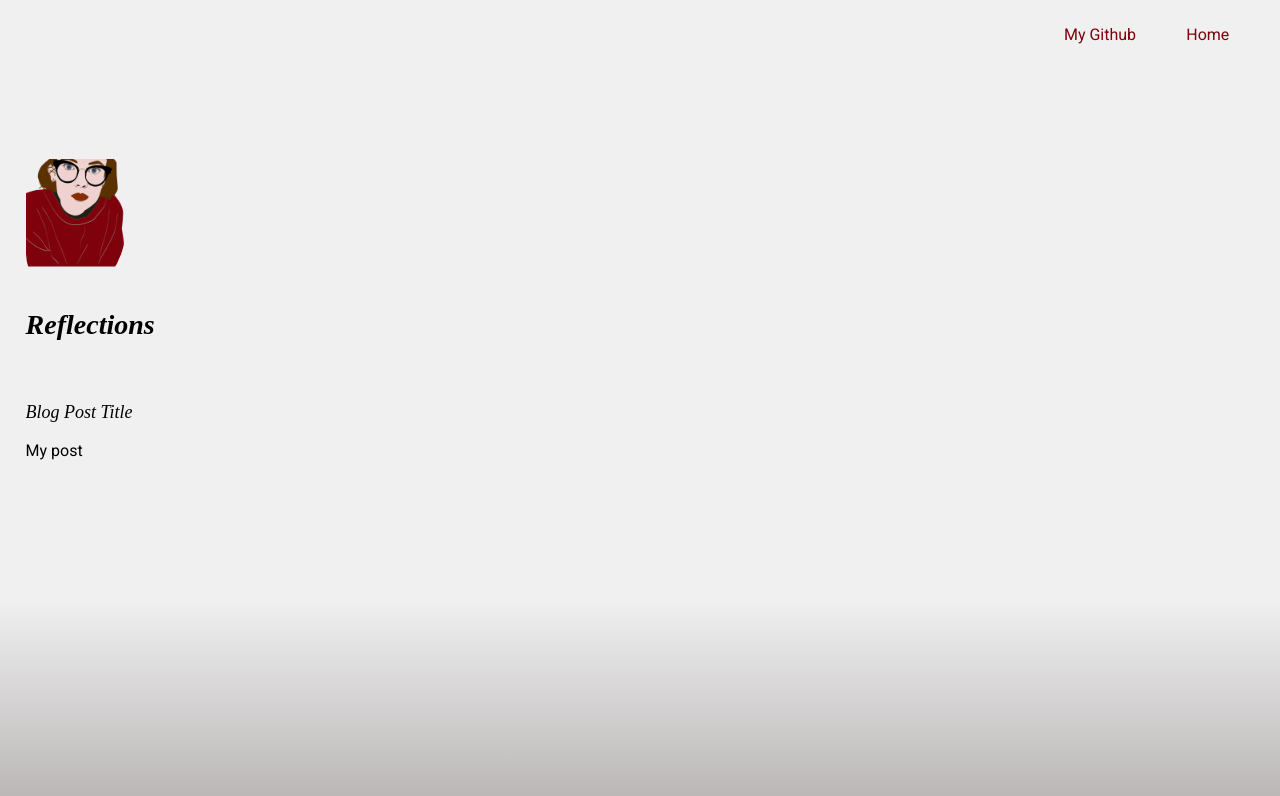
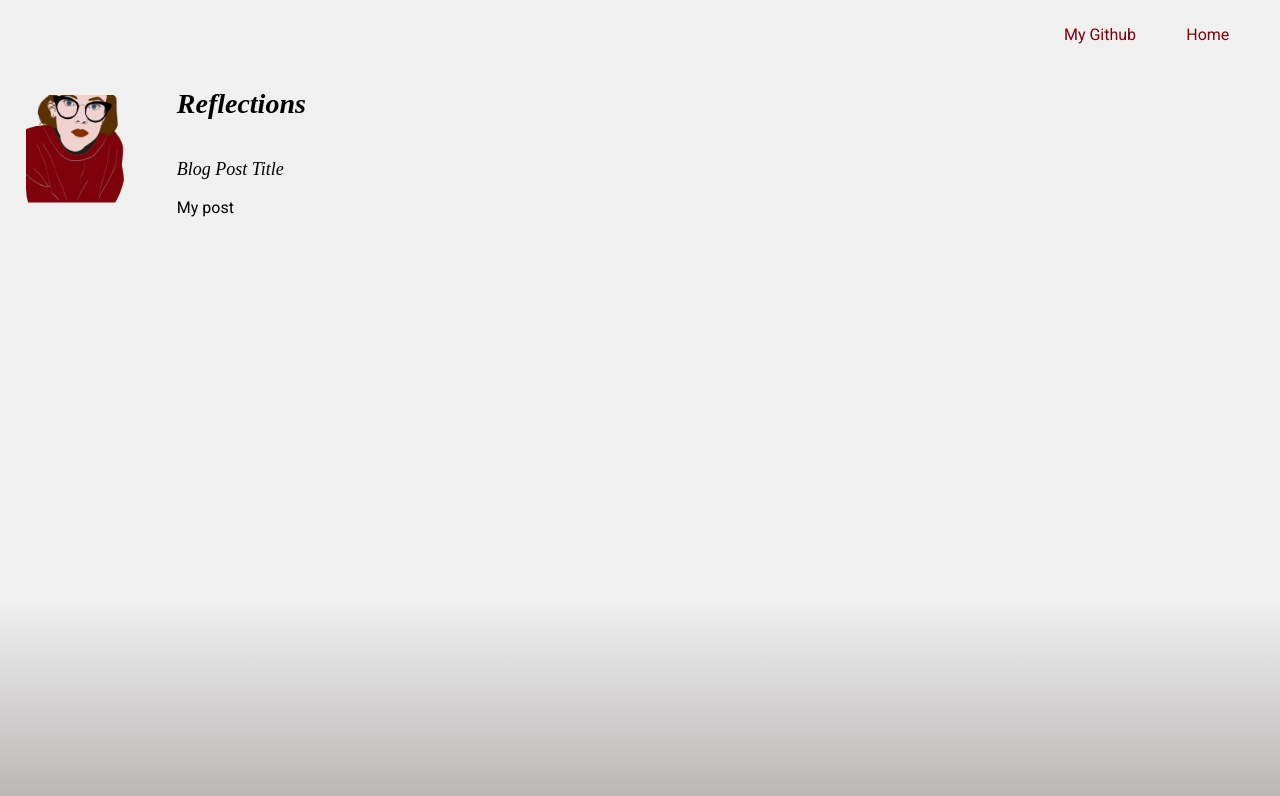
Before and after one commit to kingrebe1/IXXN221_Blog, a plain HTML site: page page_1.html in a window 1280 px wide. Drawn offline with Linux system fonts and the light colour scheme; a web font is replaced by a local one.

Commit message:
styling reflections page, added flexbox system

```diff
--- a/page_1.html
+++ b/page_1.html
@@ -15,11 +15,12 @@
 		<a href="index.html" id="home_link">Home</a>
 	</nav>
 
-	<div id="content">
+	<div id="container">
 		<div id="picture_2">
-			<img src="images/me.png">
+				<img id="me_p1" src="images/me.png">
 		</div>
 
+		<div id="content">
 			<h2>Reflections</h2>
 
 			<div class="blog_entry">
@@ -29,7 +30,7 @@
 				<img id="other_images" src="">
 			</div>
 		</div>
-
+	</div>
 
 
 
--- a/style.css
+++ b/style.css
@@ -69,14 +69,33 @@ h3 {
 
 }
 
-img {
+#me {
 	width: 100px;
 	border-bottom-left-radius: 30%;
 	border-bottom-right-radius: 50%;
 	margin-bottom: 1%;
 }
 
+#me_p1 {
+	width: 100px;
+	border-bottom-left-radius: 30%;
+	border-bottom-right-radius: 50%;
+	margin-bottom: 1%;
+}
+
+#container {
+	display: flex;
+}
+
 #content {
-	margin-top: 7%;
-	margin-left: 2%
+	margin-top: 1.5%;
+	margin-left: 2%;
+	display: flex;
+	flex-direction: column;
 }
+
+#picture_2 {
+	margin: 2%;
+	display: flex;
+	flex-direction: column;
+}
```
Also changed, not shown: index.html (+2 -2 lines). Lines whose indentation alone changed are shown as unchanged.
